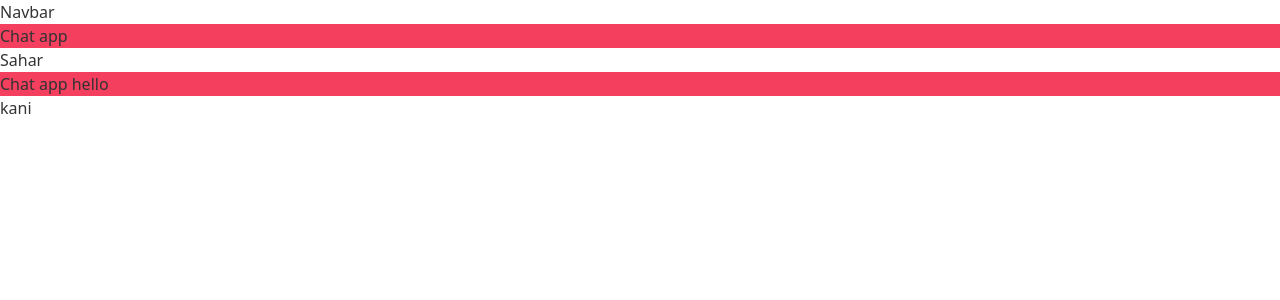
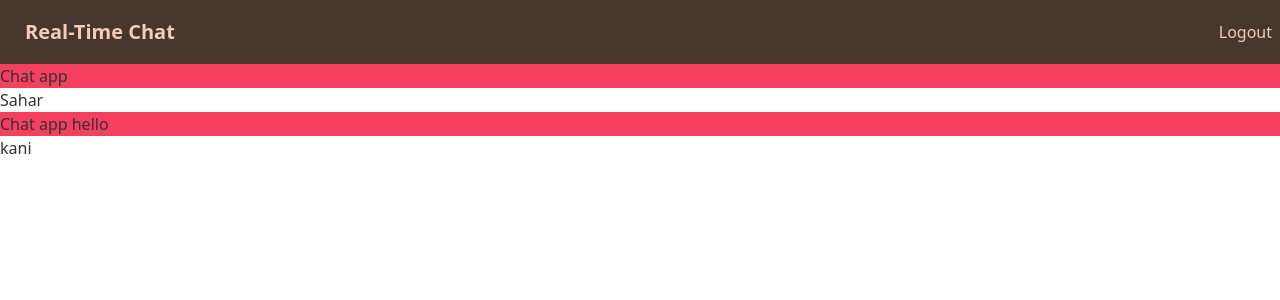
Before and after one commit to masihgh/Chatroom_APS, a React (Vite) app: page / in a window 1280 px wide. Shown: the top 300 px of the page. Built offline with nearby package versions, Linux system fonts and the light colour scheme.

Commit message:
creating navbar and design it with daisy UI

```diff
--- a/src/assets/index.css
+++ b/src/assets/index.css
@@ -1,3 +1,7 @@
 @tailwind base;
 @tailwind components;
 @tailwind utilities;
+
+.containerWrap {
+  @apply container mx-auto;
+}
--- a/src/components/Navbar.jsx
+++ b/src/components/Navbar.jsx
@@ -1,5 +1,12 @@
 const Navbar = () => {
-  return <div>Navbar</div>;
+  return (
+    <div className="navbar bg-primary text-primary-content">
+      <div className="containerWrap flex justify-between">
+        <a className="btn btn-ghost normal-case text-xl">Real-Time Chat</a>
+        <button>Logout</button>
+      </div>
+    </div>
+  );
 };
 
 export default Navbar;
```
